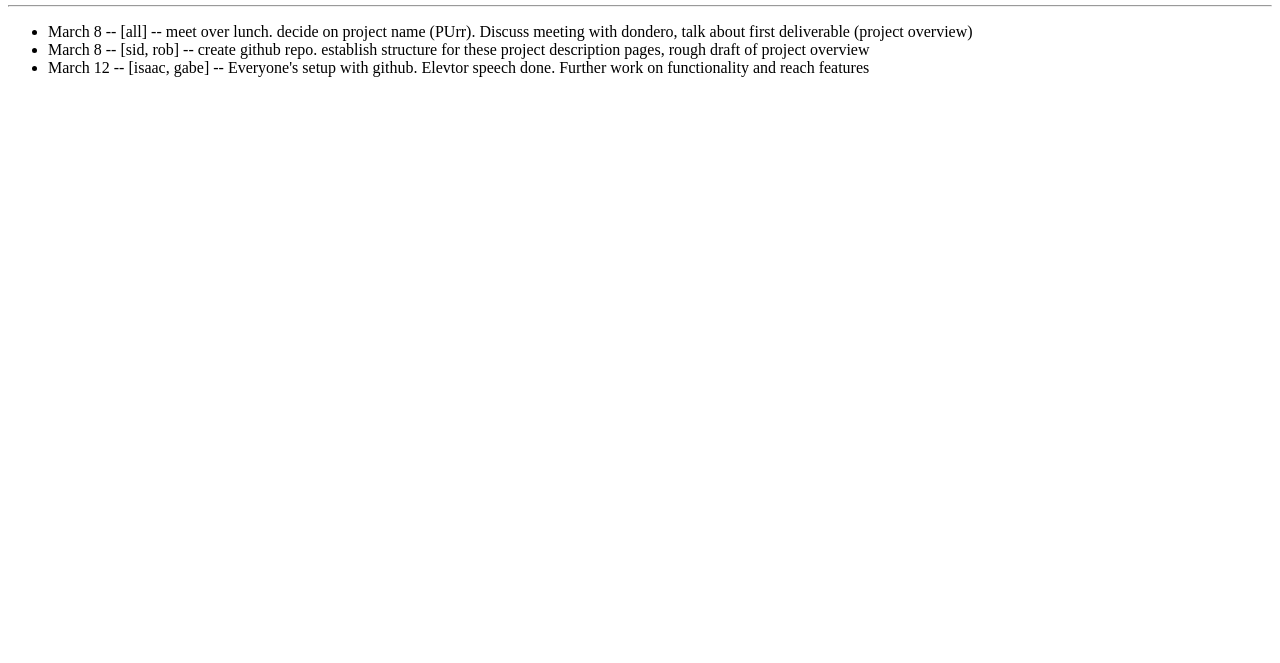
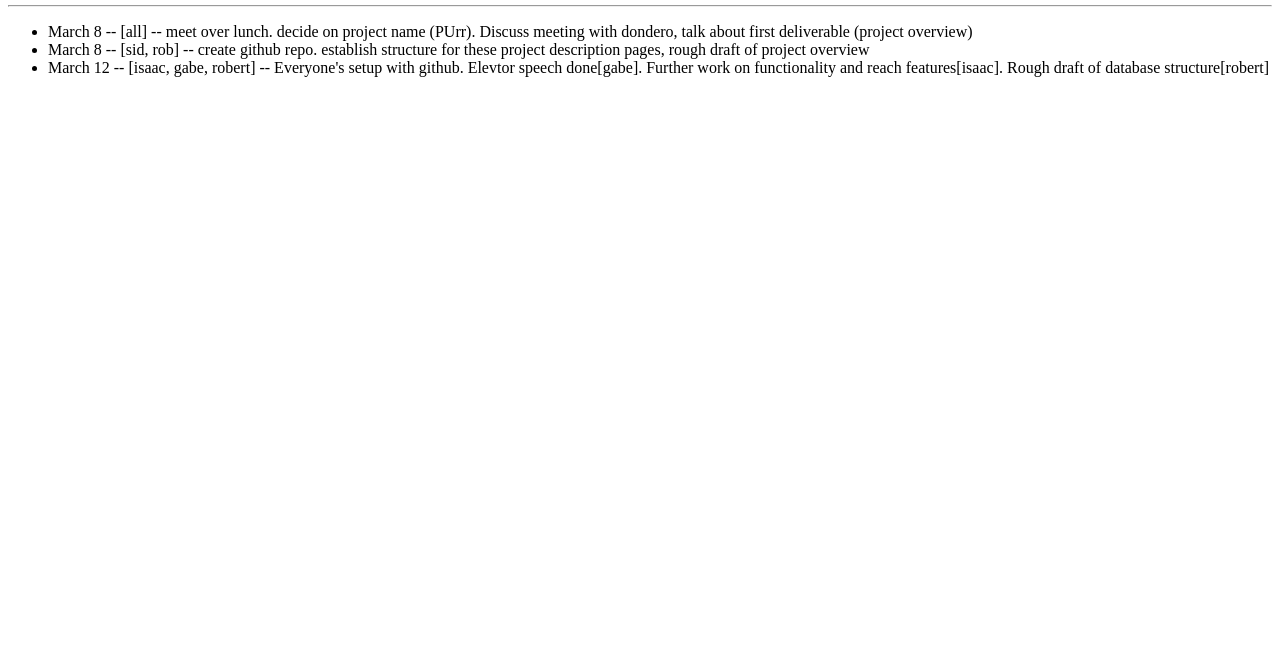
Before and after one commit to dsiddharth/PUrr, a plain HTML site: page timeline.html in a window 1280 px wide. Shown: the part 137-800 px from the top of the page. Drawn offline with Linux system fonts and the light colour scheme.

Commit message:
databse structure laid out

```diff
--- a/timeline.html
+++ b/timeline.html
@@ -22,7 +22,7 @@
   March 8 -- [sid, rob] --  create github repo. establish structure for these project description pages, rough draft of project overview
  </li>
  <li>
-  March 12 -- [isaac, gabe] -- Everyone's setup with github. Elevtor speech done. Further work on functionality and reach features
+  March 12 -- [isaac, gabe, robert] -- Everyone's setup with github. Elevtor speech done[gabe]. Further work on functionality and reach features[isaac]. Rough draft of database structure[robert]
  </li>
 </ul>
 </body>
```
